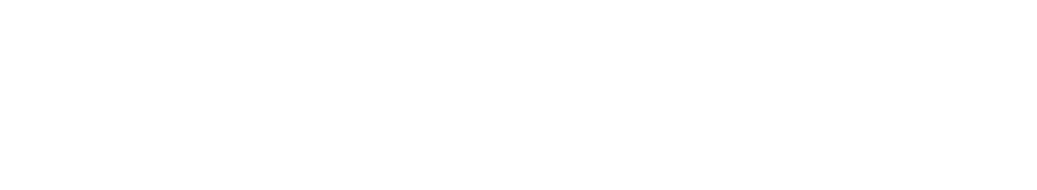
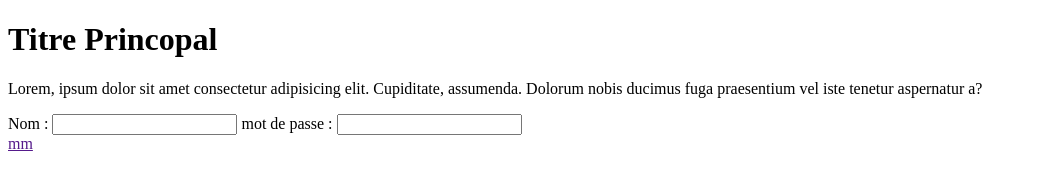
Before and after one commit to byp28/CourHtml, a plain HTML site: page html_SEANCE1/index.html in a window 1280 px wide. Shown: the whole page, without its empty margins (0-1037 px from the left). Drawn offline with Linux system fonts and the light colour scheme.

Commit message:
seance 1.1

```diff
--- a/html_SEANCE1/index.html
+++ b/html_SEANCE1/index.html
@@ -6,6 +6,14 @@
     <title>Document</title>
 </head>
 <body>
-
+    <h1>Titre Princopal</h1>
+    <p>Lorem, ipsum dolor sit amet consectetur adipisicing elit. Cupiditate, assumenda. Dolorum nobis ducimus fuga praesentium vel iste tenetur aspernatur a?</p>
+    <form action="" method="get">
+        <label for="nom">Nom : </label>
+        <input type="text" name="nom">
+        <label for="password">mot de passe : </label>
+        <input type="password" name="mot-de-passe" id="">
+    </form>
+    <a href="">mm</a>
 </body>
 </html>
```
Also changed, not shown: 1 other file.
